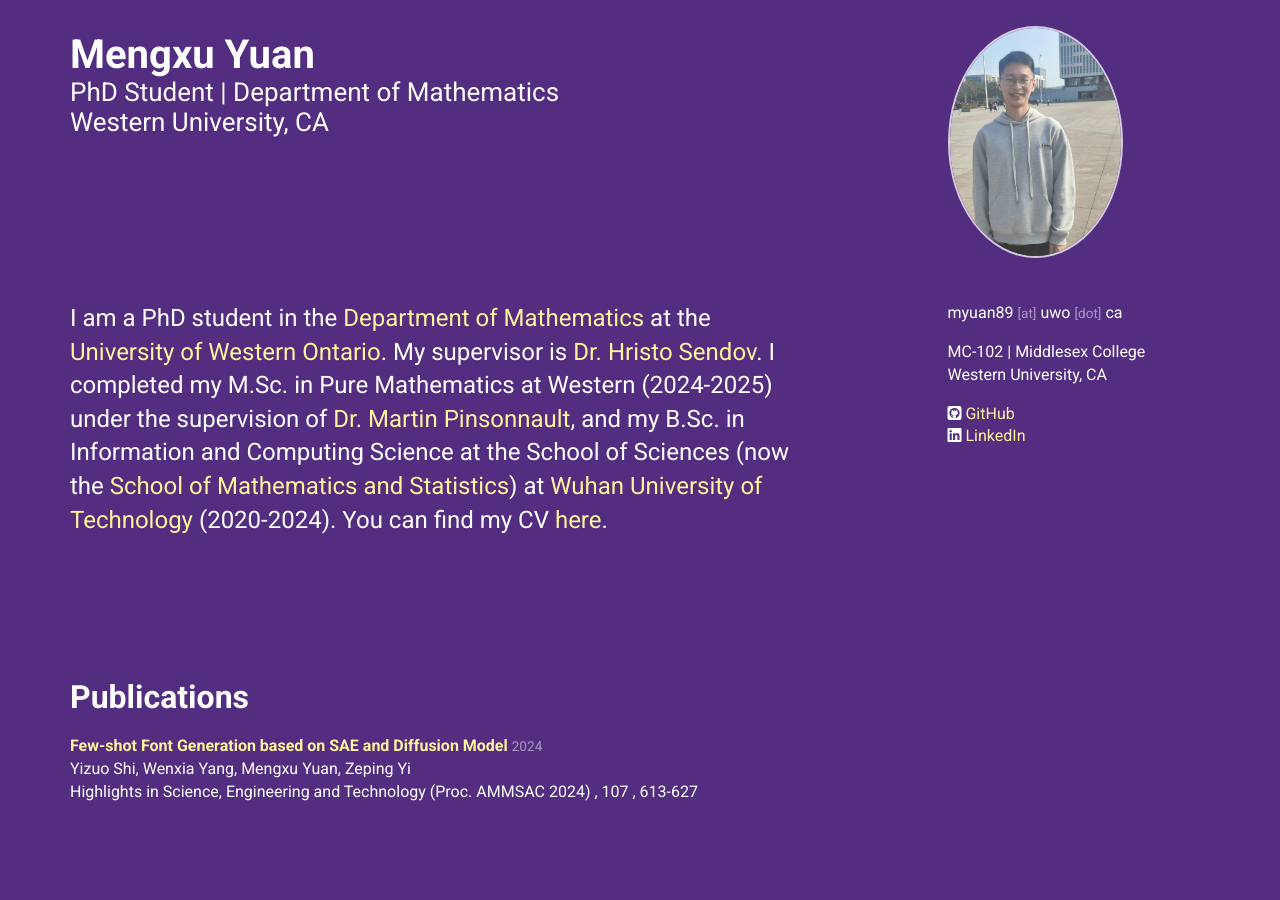
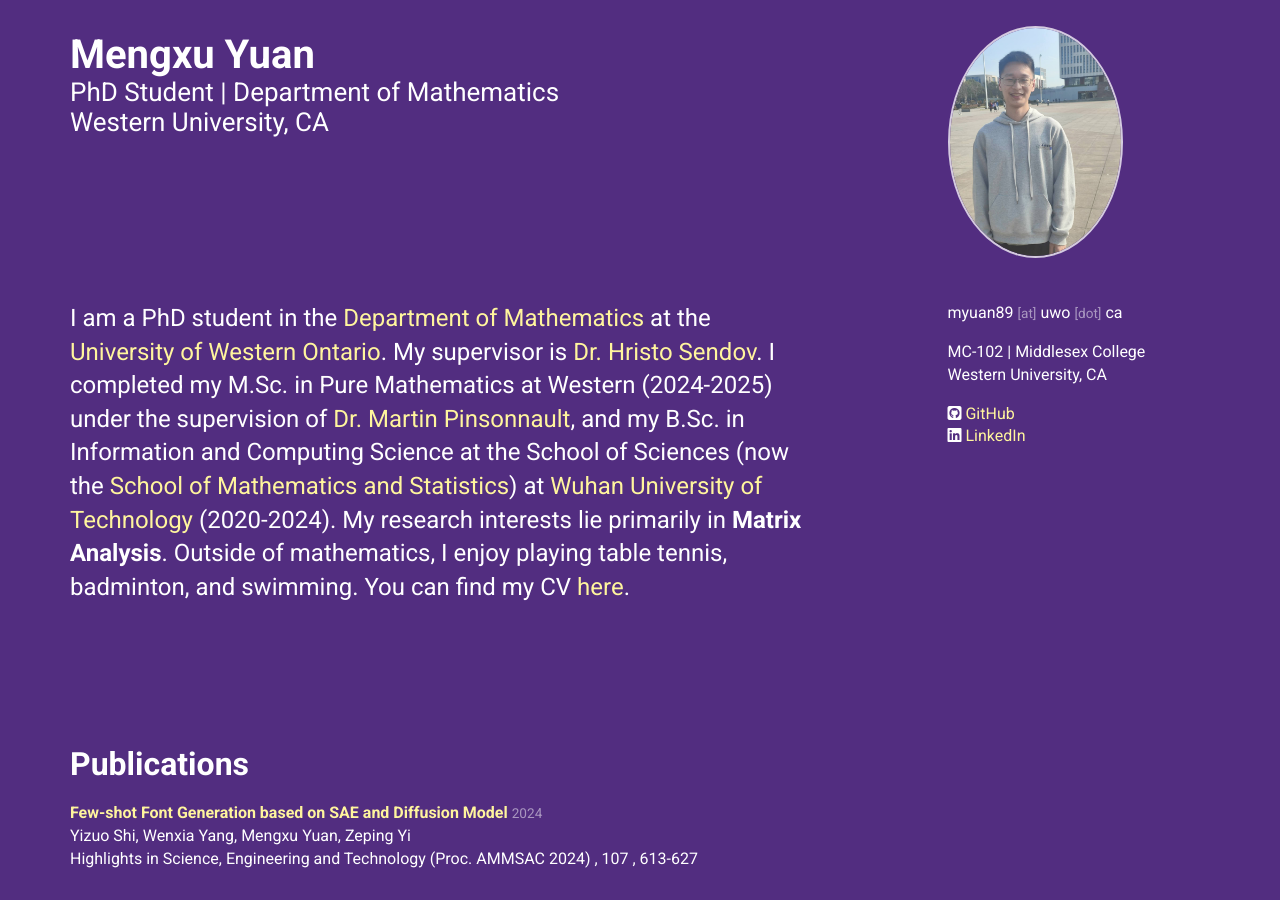
Before and after one commit to Mengxu3/mengxu3.github.io, a Jekyll site: the page built from index.html, in a window 1280 px wide and 900 px high. Built offline with Jekyll 4.4.1, drawn with Linux system fonts in a browser that asks for light colours; nearby versions of some CDN libraries.

Commit message:
Update personal.yml with research interests and hobbies
Added research interests and hobbies to personal.yml

```diff
--- a/_data/personal.yml
+++ b/_data/personal.yml
@@ -28,4 +28,8 @@
     My supervisor is [Dr. Hristo Sendov](https://www.uwo.ca/stats/people/bios/hristo-sendov.html).
     I completed my M.Sc. in Pure Mathematics at Western (2024-2025) under the supervision of [Dr. Martin Pinsonnault](https://mpinsonnault.github.io/), and my B.Sc. in Information and Computing Science at the School of Sciences (now the [School of Mathematics and Statistics](http://maths.whut.edu.cn/english/)) at [Wuhan University of Technology](https://english.whut.edu.cn/) (2020-2024).
 
+    My research interests lie primarily in **Matrix Analysis**.
+
+    Outside of mathematics, I enjoy playing table tennis, badminton, and swimming.
+
     You can find my CV [here](/assets/Curriculum_Vitae_Mengxu.pdf).
```
